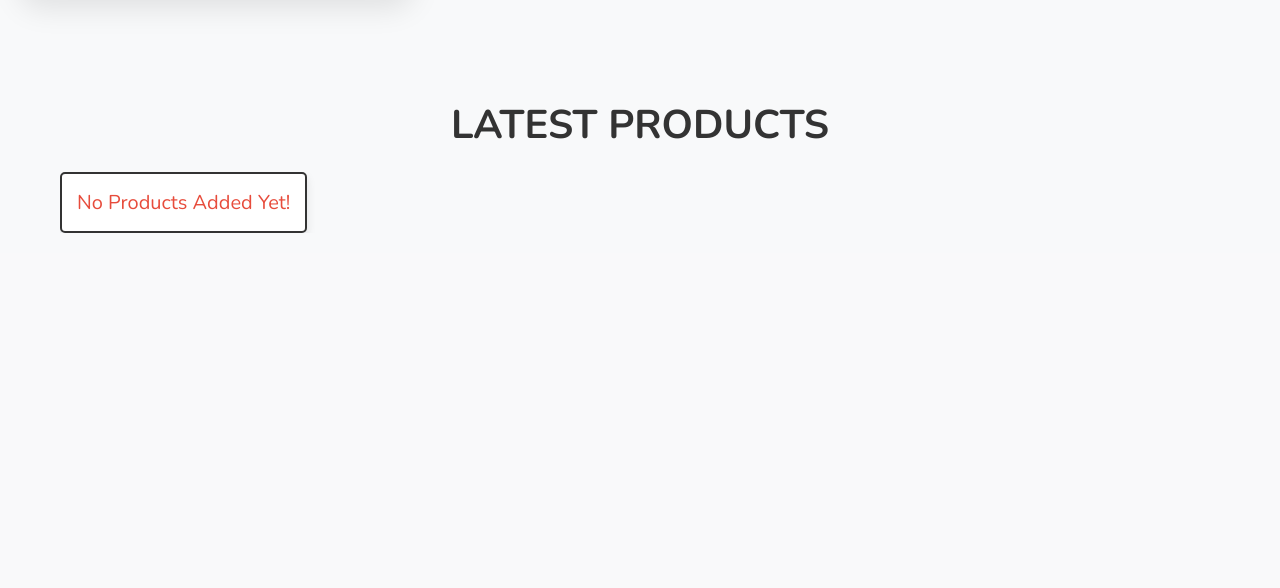
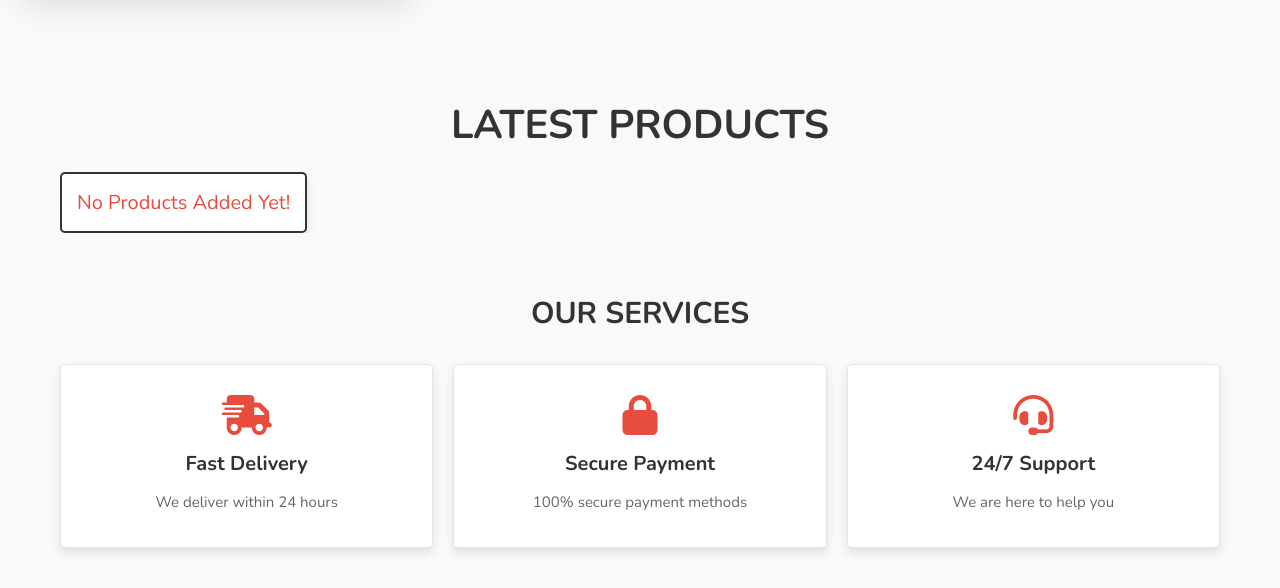
Before and after one commit to suzzzel5/Ecommerce-webiste-for-Bag-store, a PHP site: page /projectdone/home.php in a window 1280 px wide. Shown: the part 1835-2423 px from the top of the page. Before the commit the page ends 2068 px from the top, so only its background shows below. Run offline with PHP 8.4, Linux system fonts and the light colour scheme; data that the repository does not hold is empty; some libraries are stand-ins or nearby versions.

Commit message:
added service section
Updated home.php to remove img tags and enhance the categories section.

```diff
--- a/home.php
+++ b/home.php
@@ -170,7 +170,35 @@ include 'components/wishlist_cart.php';
    <div class="swiper-pagination"></div>
 
    </div>
+</section>
 
+<section class="services" style="padding: 4rem 2rem; text-align: center;">
+
+   <h1 class="heading" style="margin-bottom: 3rem; text-align: center; font-size: 3rem; color: #333; text-transform: uppercase;">Our Services</h1>
+
+   <div class="box-container" style="display: grid; grid-template-columns: repeat(auto-fit, minmax(25rem, 1fr)); gap: 2rem; max-width: 1200px; margin: 0 auto;">
+
+      <div class="box" style="background: #fff; padding: 3rem 2rem; text-align: center; border: 0.1rem solid rgba(0,0,0,.1); border-radius: .5rem; box-shadow: 0 .5rem 1rem rgba(0,0,0,.1);">
+         <i class="fas fa-shipping-fast" style="font-size: 4rem; color: #e74c3c; margin-bottom: 1.5rem;"></i>
+         <h3 style="font-size: 2rem; color: #333; margin-bottom: 1rem;">Fast Delivery</h3>
+         <p style="font-size: 1.5rem; color: #666; line-height: 2;">We deliver within 24 hours</p>
+      </div>
+
+      <div class="box" style="background: #fff; padding: 3rem 2rem; text-align: center; border: 0.1rem solid rgba(0,0,0,.1); border-radius: .5rem; box-shadow: 0 .5rem 1rem rgba(0,0,0,.1);">
+         <i class="fas fa-lock" style="font-size: 4rem; color: #e74c3c; margin-bottom: 1.5rem;"></i>
+         <h3 style="font-size: 2rem; color: #333; margin-bottom: 1rem;">Secure Payment</h3>
+         <p style="font-size: 1.5rem; color: #666; line-height: 2;">100% secure payment methods</p>
+      </div>
+
+      <div class="box" style="background: #fff; padding: 3rem 2rem; text-align: center; border: 0.1rem solid rgba(0,0,0,.1); border-radius: .5rem; box-shadow: 0 .5rem 1rem rgba(0,0,0,.1);">
+         <i class="fas fa-headset" style="font-size: 4rem; color: #e74c3c; margin-bottom: 1.5rem;"></i>
+         <h3 style="font-size: 2rem; color: #333; margin-bottom: 1rem;">24/7 Support</h3>
+         <p style="font-size: 1.5rem; color: #666; line-height: 2;">We are here to help you</p>
+      </div>
+
+   </div>
+
+</section>
 </section>
 
 <script src="https://unpkg.com/swiper@8/swiper-bundle.min.js"></script>
```
